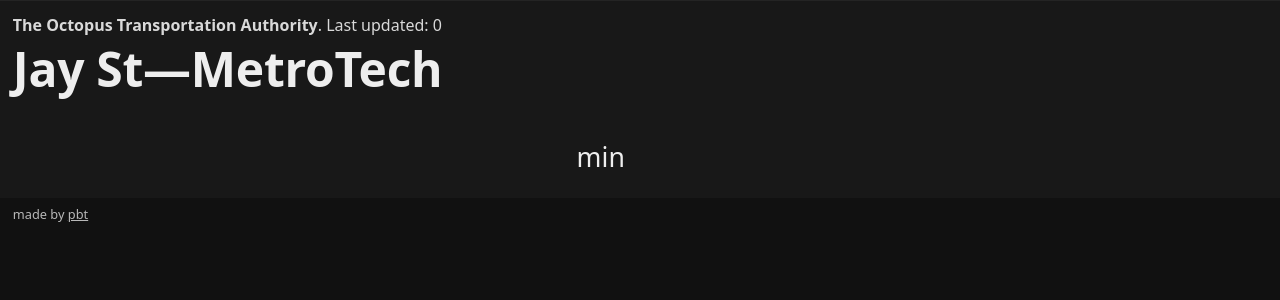
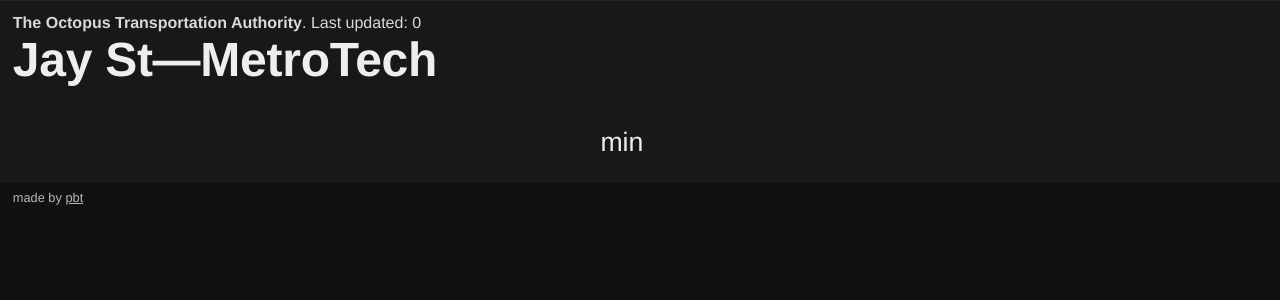
Before and after one commit to pbt/ota-py, a Flask app: template templates/arrivals.html in a window 1280 px wide. Shown: the top 300 px of the page. Run offline with Flask 3, Linux system fonts and the light colour scheme; the template is opened without the code that fills it: most values are stand-ins (such as "Sample title", 1, 10 or a date in 2020).

Commit message:
wait no one more

```diff
--- a/templates/arrivals.html
+++ b/templates/arrivals.html
@@ -48,7 +48,7 @@
     color: #eee;
     display: flex;
     flex-direction: column;
-    font-family: system-ui, -apple-system, BlinkMacSystemFont, 'Segoe UI', Roboto, Oxygen, Ubuntu, Cantarell, 'Open Sans', 'Helvetica Neue', sans-serif;
+    font-family: 'Helvetica Neue', system-ui, -apple-system, BlinkMacSystemFont, 'Segoe UI', Roboto, Oxygen, Ubuntu, Cantarell, 'Open Sans', sans-serif;
   }
 
   header,
```
